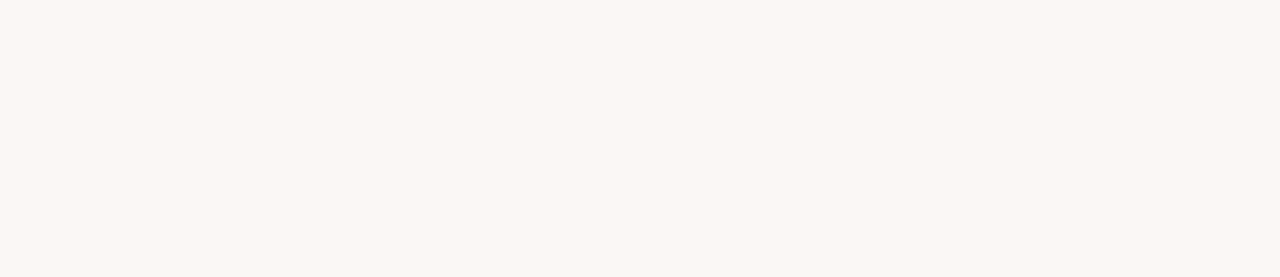
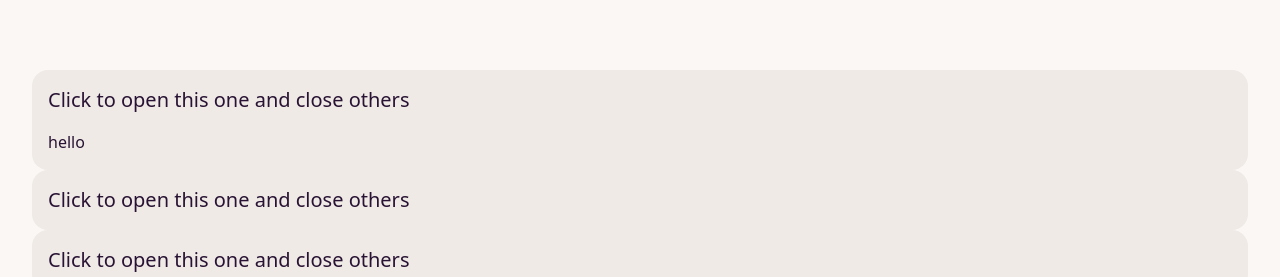
Before and after one commit to Rashedin-063/React-Bookworm-Project, a React (Vite) app: page / in a window 1280 px wide. Shown: the part 1843-2120 px from the top of the page. Before the commit the page ends 1913 px from the top, so only its background shows below. Built offline with nearby package versions, Linux system fonts and the light colour scheme.

Commit message:
accordion added

```diff
--- a/index.html
+++ b/index.html
@@ -2,7 +2,6 @@
 <html lang="en">
   <head>
     <meta charset="UTF-8" />
-    <link rel="icon" type="image/svg+xml" href="/vite.svg" />
     <meta name="viewport" content="width=device-width, initial-scale=1.0" />
     <title>BookWorm</title>
     <link rel="shortcut icon" href="./logo.png" type="image/x-icon">
--- a/package.json
+++ b/package.json
@@ -10,10 +10,12 @@
     "preview": "vite preview"
   },
   "dependencies": {
+    "helmet": "^7.1.0",
     "localforage": "^1.10.0",
     "match-sorter": "^6.3.4",
     "react": "^18.3.1",
     "react-dom": "^18.3.1",
+    "react-helmet-async": "^2.0.5",
     "react-icons": "^5.2.1",
     "react-router-dom": "^6.24.0",
     "recharts": "^2.12.7",
--- /dev/null
+++ b/src/components/Accordion.jsx
@@ -0,0 +1,36 @@
+
+
+const Accordion = () => {
+  return (
+    <>
+      <div className='collapse bg-base-200'>
+        <input type='radio' name='my-accordion-1' defaultChecked />
+        <div className='collapse-title text-xl font-medium'>
+          Click to open this one and close others
+        </div>
+        <div className='collapse-content'>
+          <p>hello</p>
+        </div>
+      </div>
+      <div className='collapse bg-base-200'>
+        <input type='radio' name='my-accordion-1' />
+        <div className='collapse-title text-xl font-medium'>
+          Click to open this one and close others
+        </div>
+        <div className='collapse-content'>
+          <p>hello</p>
+        </div>
+      </div>
+      <div className='collapse bg-base-200'>
+        <input type='radio' name='my-accordion-1' />
+        <div className='collapse-title text-xl font-medium'>
+          Click to open this one and close others
+        </div>
+        <div className='collapse-content'>
+          <p>hello</p>
+        </div>
+      </div>
+    </>
+  );
+}
+export default Accordion
--- a/src/components/BookDetails.jsx
+++ b/src/components/BookDetails.jsx
@@ -1,6 +1,7 @@
 import { Link, useLoaderData, useParams } from 'react-router-dom';
 import Button from './Button';
 import { saveReadBook, saveWishlist } from '../utilities';
+import { Helmet } from 'react-helmet-async';
 
 
 const BookDetails = () => {
@@ -35,6 +36,11 @@
   } = book;
   return (
     <div className='flex flex-col lg:flex-row lg:items-start gap-12 mt-8 lg:mt-16 mb-4 lg:mb-12 mx-2 lg:mx-0 font-work-sans'>
+      <Helmet>
+        <title>
+        { ` BookDetails | Book ${id}`}
+        </title>
+      </Helmet>
       {/* cover image */}
       <div className='w-90 h-96 md:h-[600px] md:w-[500px] mx-auto lg:min-w-[400px] lg:max-w-[800px] lg:h-[580px] p-8 bg-gray-200 rounded-lg shadow-xl'>
         <img
--- a/src/pages/About.jsx
+++ b/src/pages/About.jsx
@@ -1,8 +1,14 @@
+import { Helmet } from "react-helmet-async";
 
 
 const About = () => {
   return (
     <div className='max-w-md md: md:max-w-xl lg:max-w-2xl mx-auto mt-12 space-y-4 px-2'>
+      <Helmet>
+        <title>
+          BookWorm | About
+        </title>
+      </Helmet>
       <h2 className='text-3xl text-center mb-8 font-bold'>About Us</h2>
       <h5 className='text-lg font-semibold'>Welcome to BookWorm</h5>
       <p>
--- a/src/pages/Contact.jsx
+++ b/src/pages/Contact.jsx
@@ -1,6 +1,13 @@
+import { Helmet } from "react-helmet-async";
+
 const Contact = () => {
   return (
     <div className='mt-8 md:mt-20 lg:mt-36 text-black px-4 md:px-0'>
+      <Helmet>
+        <title>
+          BookWorm | Contact
+        </title>
+      </Helmet>
       <div className='flex flex-col text-center w-full mb-8'>
         <h1 className='sm:text-3xl text-3xl font-bold title-font mb-4 text-gray-900'>
           Contact Us
--- a/src/pages/Home.jsx
+++ b/src/pages/Home.jsx
@@ -1,11 +1,17 @@
+import Accordion from "../components/Accordion";
 import Banner from "../components/Banner";
 import BooksSection from "../components/BooksSection";
+import { Helmet } from 'react-helmet-async';
 
 const Home = () => {
   return (
     <div>
+      <Helmet>
+        <title>BookWorm | Home</title>
+      </Helmet>
       <Banner></Banner>
       <BooksSection></BooksSection>
+      <Accordion/>
     </div>
   );
 };
--- a/src/pages/ListedBooks.jsx
+++ b/src/pages/ListedBooks.jsx
@@ -2,6 +2,7 @@
 import { getReadBooks, getWishList } from '../utilities';
 import { RiArrowDropDownLine } from 'react-icons/ri';
 import { createContext, useEffect, useState } from 'react';
+import { Helmet } from 'react-helmet-async';
 
 export const BookContext = createContext('');
 export const WishContext = createContext('');
@@ -68,6 +69,11 @@
 
   return (
     <div className='mx-4 lg:mx-0'>
+      <Helmet>
+        <title>
+          BookWorm | Books
+        </title>
+      </Helmet>
       <h2 className='text-[28px] font-bold text-center banner-bg rounded-xl py-6 mt-8 lg:mt-16 mx-2 lg:mx-0'>
         Read & Wishlist Books
       </h2>
--- a/src/pages/ReadPages.jsx
+++ b/src/pages/ReadPages.jsx
@@ -12,6 +12,7 @@
   ResponsiveContainer,
 } from 'recharts';
 import { getReadBooks } from '../utilities';
+import { Helmet } from 'react-helmet-async';
 
 const colors = ['#0088FE', '#00C49F', '#FFBB28', '#FF8042', 'red', 'pink'];
 
@@ -48,6 +49,11 @@
 
   return (
     <div className='mr-4 ml-1 md:mr-0 md:ml-0 h-[85vh] flex items-center'>
+      <Helmet>
+        <title>
+          BookWorm | Read Pages
+        </title>
+      </Helmet>
       <div
         className='bg-gray-200 px-6 pt-8 pb-24 rounded-2xl'
         style={{ width: '100%', height: 500 }}
```
Also changed, not shown: src/main.jsx (+6 -4 lines), 1 other file (tests, documents, lock files or other folders).
